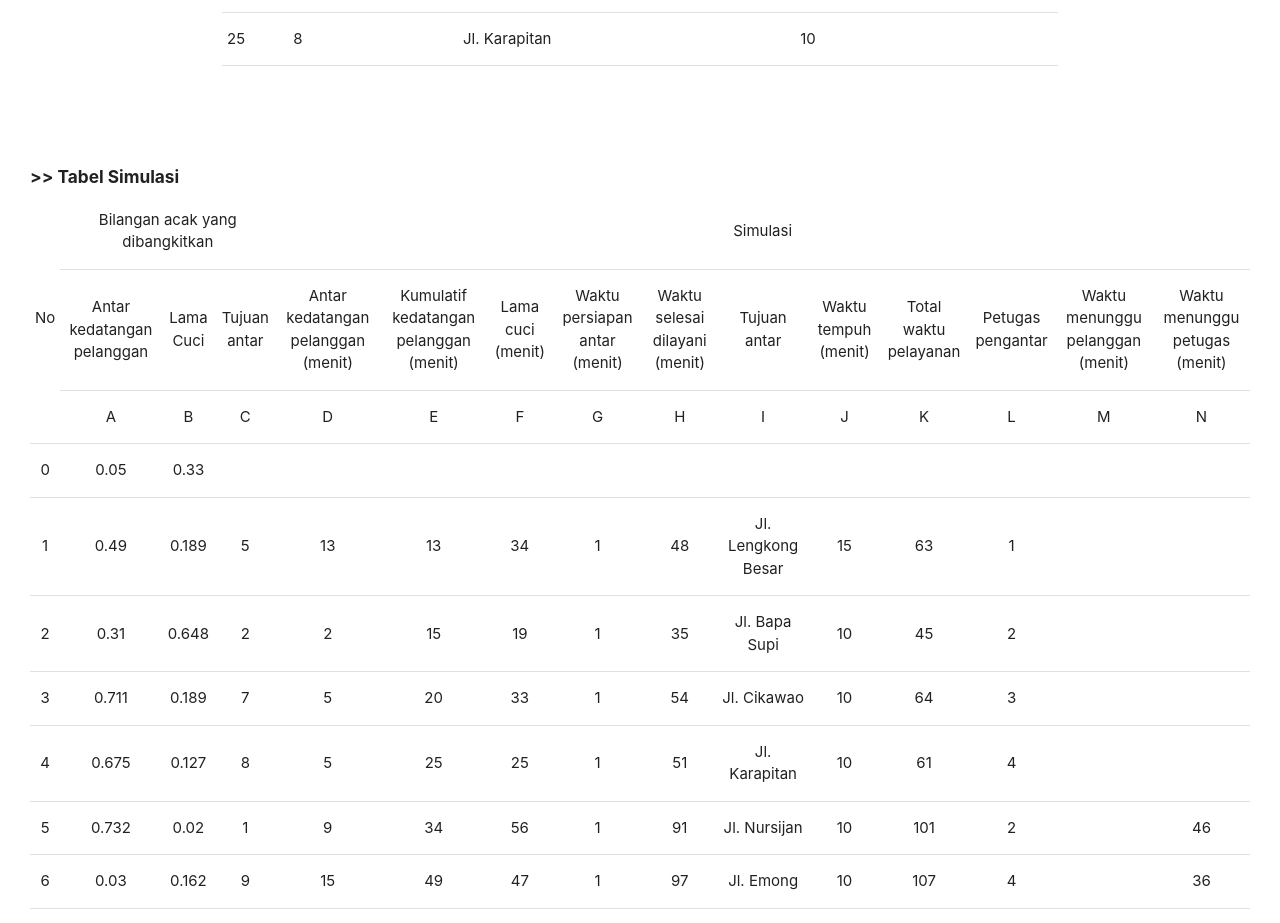
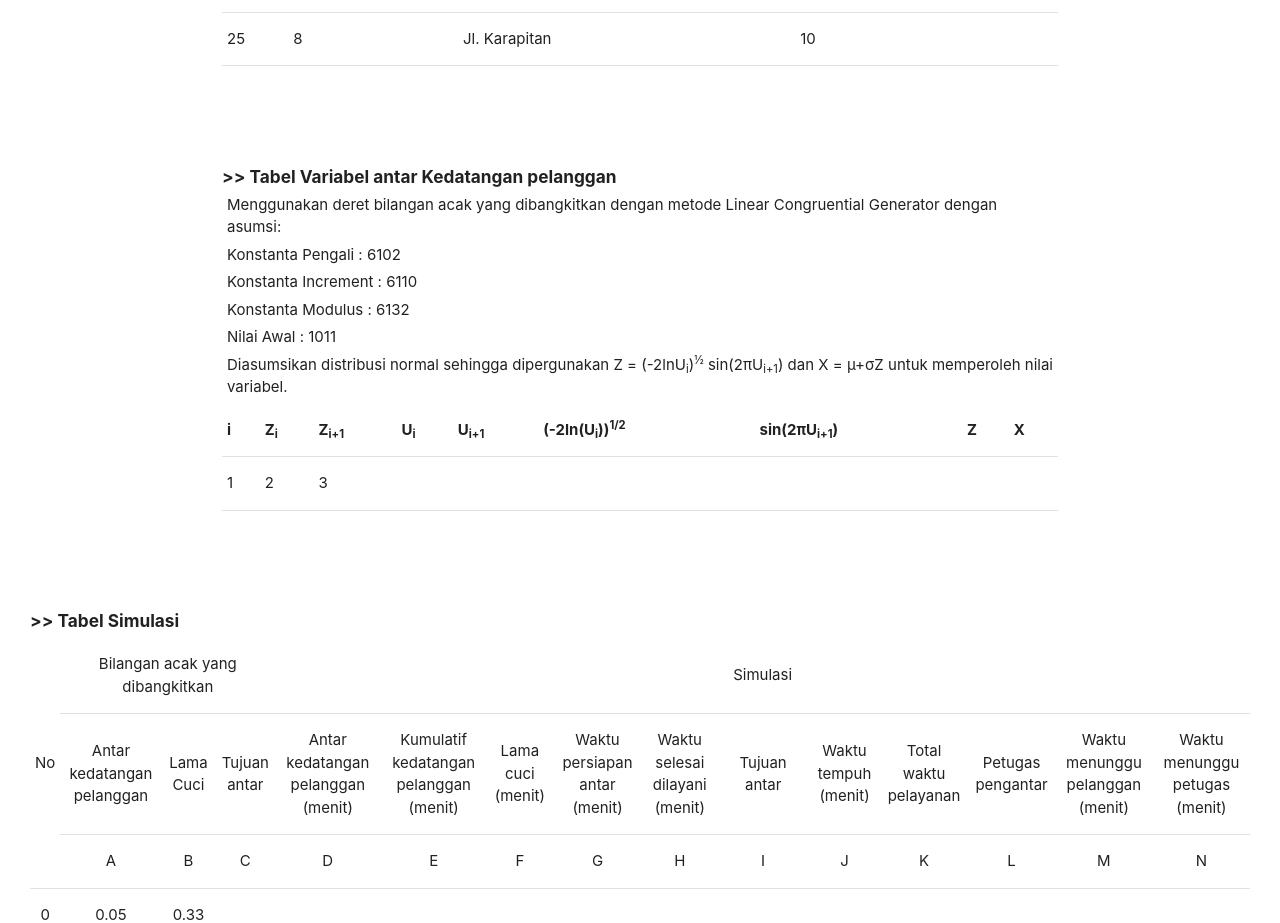
Before and after one commit to raflirach/mosi-antrian, a React (Create React App) app: page / in a window 1280 px wide. Shown: the part 7500-8423 px from the top of the page. Built offline with nearby package versions, Linux system fonts and the light colour scheme; the HTML template or start-up script is replaced by a standard one.

Commit message:
set state stilll notworking

```diff
--- a/src/App.js
+++ b/src/App.js
@@ -7,6 +7,7 @@ import Intro from './sections/Intro';
 import DataPengamatan from './sections/DataPengamatan';
 import GrafikPengamatan from './sections/GrafikPengamatan';
 import DataHasil from './sections/DataHasil';
+import DataAntarKedatanganPetugas from './sections/DataAntarKedatanganPetugas';
 
 export default class App extends Component {
   render() {
@@ -15,6 +16,7 @@ export default class App extends Component {
         <Navbar />
         <Intro />
         <DataPengamatan />
+        <DataAntarKedatanganPetugas />
         <DataHasil />
         <GrafikPengamatan />
         <Footer />
--- a/src/sections/DataAntarKedatanganPetugas.js
+++ b/src/sections/DataAntarKedatanganPetugas.js
@@ -1,7 +1,89 @@
 import React, { Component } from 'react';
 
 export default class DataAntarKedatanganPetugas extends Component {
+  constructor(props) {
+    super(props);
+    this.state = { zi: [], z01: [] };
+  }
+
+  componentDidMount() {
+    this.perhitunganZi();
+  }
+
+  perhitunganZi = () => {
+    let a = 6102;
+    let c = 6110;
+    let Z0 = 1011;
+    let m = 6132;
+
+    Z0 = (a * Z0 + c) % m;
+    this.setState(prevState => ({
+      zi: [...prevState.zi, Z0]
+    }));
+    console.log(this.state.zi);
+  };
+
   render() {
-    return <div />;
+    return (
+      <div>
+        <div className="container">
+          <div className="tablecontainer">
+            <h6 align="left">
+              <b>>> Tabel Variabel antar Kedatangan pelanggan</b>
+            </h6>
+            <p>
+              Menggunakan deret bilangan acak yang dibangkitkan dengan metode Linear Congruential Generator dengan
+              asumsi:
+            </p>
+            <ul>
+              <li>Konstanta Pengali : 6102</li>
+              <li>Konstanta Increment : 6110</li>
+              <li>Konstanta Modulus : 6132</li>
+              <li>Nilai Awal : 1011</li>
+            </ul>
+            <p>
+              Diasumsikan distribusi normal sehingga dipergunakan Z = (-2lnU
+              <sub>i</sub>)<sup>&#189;</sup> sin(2&pi;U
+              <sub>i+1</sub>) dan X = &#181;+&sigma;Z untuk memperoleh nilai variabel.
+            </p>
+            <table>
+              <thead>
+                <tr>
+                  <th>i</th>
+                  <th>
+                    Z<sub>i</sub>
+                  </th>
+                  <th>
+                    Z<sub>i+1</sub>
+                  </th>
+                  <th>
+                    U<sub>i</sub>
+                  </th>
+                  <th>
+                    U<sub>i+1</sub>
+                  </th>
+                  <th>
+                    (-2ln(U<sub>i</sub>))<sup>1/2</sup>
+                  </th>
+                  <th>
+                    sin(2&pi;U<sub>i+1</sub>)
+                  </th>
+                  <th>Z</th>
+                  <th>X</th>
+                </tr>
+              </thead>
+
+              <tbody>
+                <tr>
+                  <td>1</td>
+                  <td>2</td>
+                  <td>3</td>
+                </tr>
+              </tbody>
+            </table>
+          </div>
+        </div>
+      </div>
+    );
   }
 }
```
